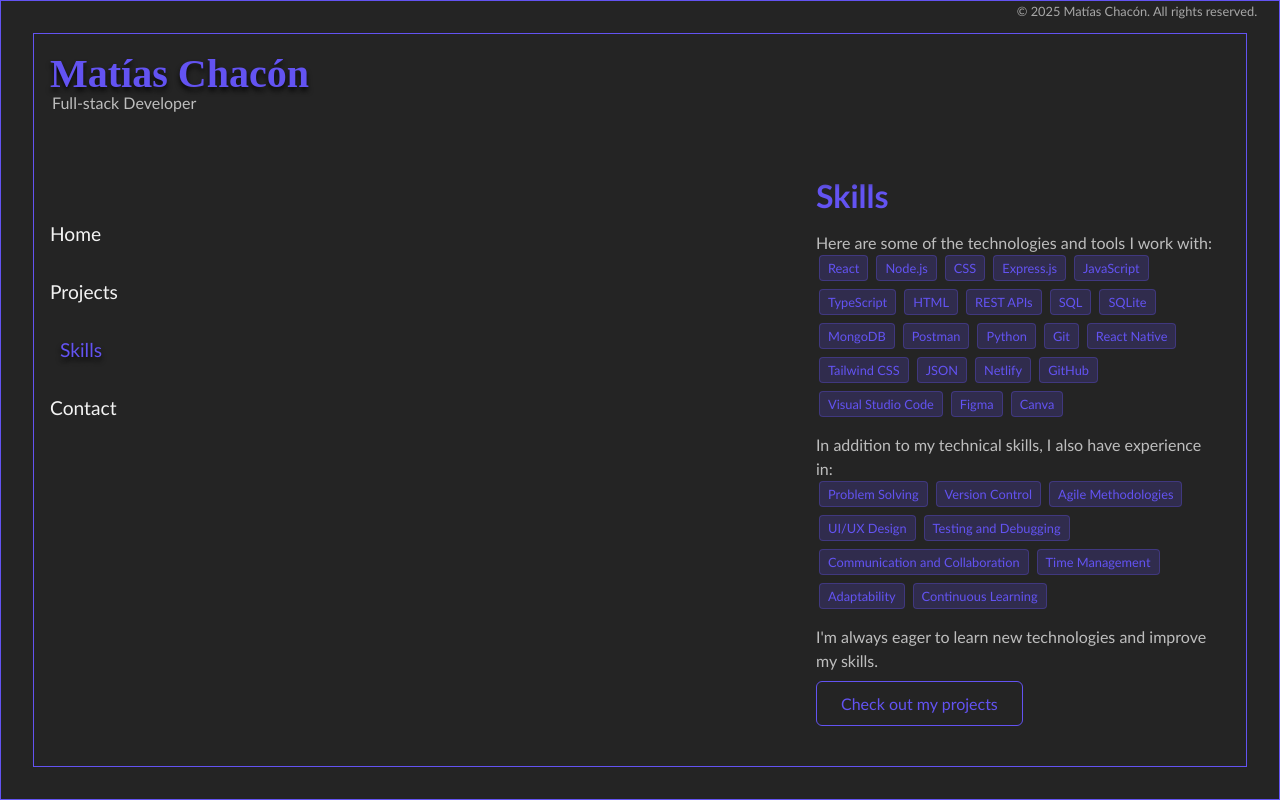
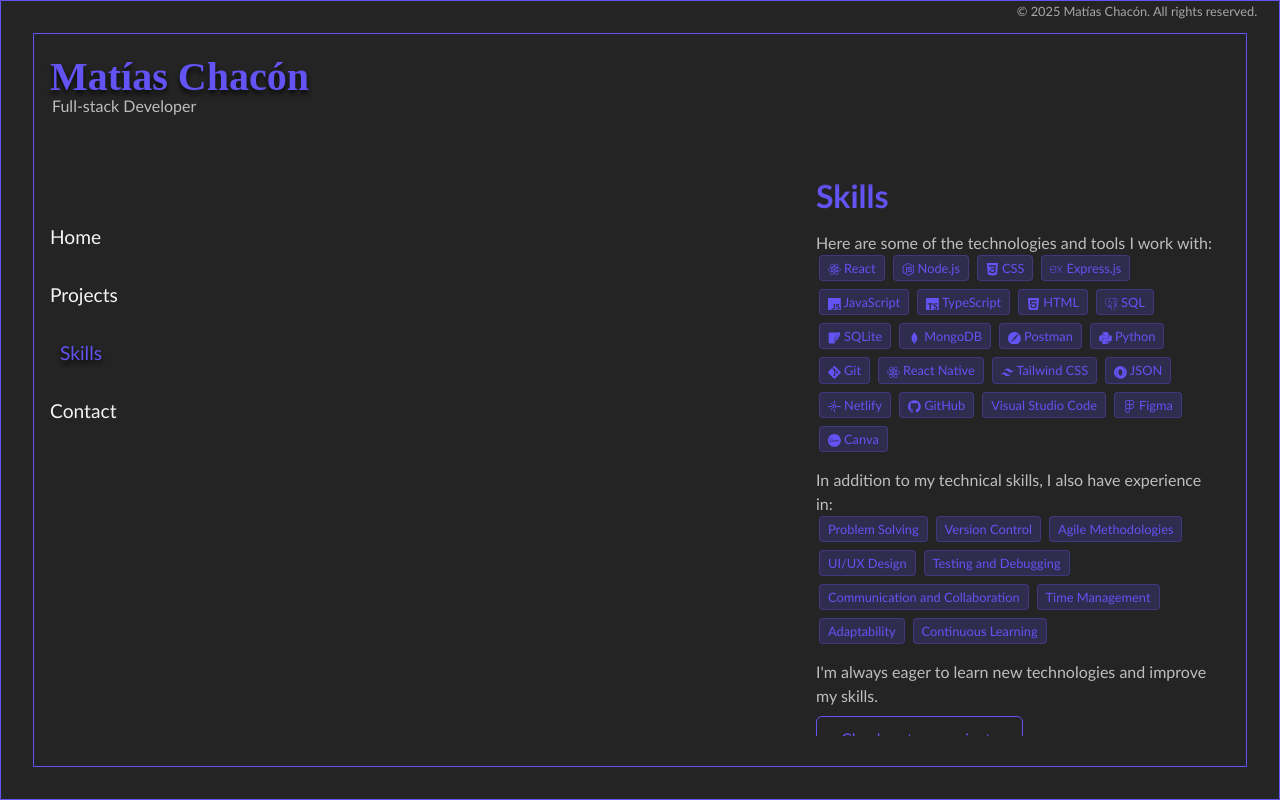
Before and after one commit to Maty910/portfolio, a React (Vite) app: page / in a window 1280 px wide. Both pictures are taken after a click on the link "Skills". Built offline with nearby package versions, Linux system fonts and the light colour scheme; some icons are missing; a web font is replaced by a local one.

Commit message:
feat: icons

```diff
--- a/package.json
+++ b/package.json
@@ -10,8 +10,13 @@
     "preview": "vite preview"
   },
   "dependencies": {
+    "@emotion/react": "^11.14.0",
+    "@emotion/styled": "^11.14.1",
+    "@mui/icons-material": "^7.3.1",
+    "@mui/material": "^7.3.1",
     "react": "^19.1.0",
     "react-dom": "^19.1.0",
+    "react-icons": "^5.5.0",
     "react-scroll": "^1.9.3"
   },
   "devDependencies": {
--- a/src/components/Contact.tsx
+++ b/src/components/Contact.tsx
@@ -1,3 +1,7 @@
+import EmailIcon from '@mui/icons-material/Email'
+import GitHubIcon from '@mui/icons-material/GitHub'
+import LinkedInIcon from '@mui/icons-material/LinkedIn'
+
 export function Contact() {
   return (
     <section className="contact" id="contact">
@@ -5,13 +9,22 @@ export function Contact() {
       <p>If you'd like to get in touch, feel free to reach out!</p>
       <ul>
         <li>
-          <a href="mailto:matychacong@gmail.com">Email</a>
+          <a href="mailto:matychacong@gmail.com">
+            <EmailIcon style={{ marginRight: '8px' }} />
+            Email
+          </a>
         </li>
         <li>
-          <a href="https://github.com/Maty910">GitHub</a>
+          <a href="https://github.com/Maty910">
+            <GitHubIcon style={{ marginRight: '8px' }} />
+            GitHub
+          </a>
         </li>
         <li>
-          <a href="https://www.linkedin.com/in/yourusername">LinkedIn</a>
+          <a href="https://www.linkedin.com/in/yourusername">
+            <LinkedInIcon style={{ marginRight: '8px' }} />
+            LinkedIn
+          </a>
         </li>
       </ul>
     </section>
--- a/src/components/Header.tsx
+++ b/src/components/Header.tsx
@@ -1,4 +1,5 @@
 import { useState } from 'react'
+import CodeIcon from '@mui/icons-material/Code';
 
 export function Header({ activeSection, setActiveSection }) {
   const [isActive, setIsActive] = useState(false)
@@ -13,7 +14,7 @@ export function Header({ activeSection, setActiveSection }) {
 
   return (
     <header className="header">
-      <h1>Matías Chacón</h1>
+      <h1>Matías Chacón <CodeIcon /></h1>
       <p>Full-stack Developer</p>
       <nav>
         <ul>
--- a/src/components/Skills.tsx
+++ b/src/components/Skills.tsx
@@ -1,34 +1,37 @@
+import { SiReact, SiNodedotjs, SiCss3, SiExpress, SiJavascript, SiTypescript, SiHtml5, SiPostgresql, SiSqlite, SiMongodb, SiPostman, SiPython, SiGit, SiTailwindcss, SiJson, SiNetlify, SiGithub, SiFigma, SiCanva } from 'react-icons/si'
+
+
 export function Skills() {
   return (
     <section className="skills" id="skills">
       <h2>Skills</h2>
       <p>Here are some of the technologies and tools I work with:</p>
-      <ul>
-        <li>React</li>
-        <li>Node.js</li>
-        <li>CSS</li>
-        <li>Express.js</li>
-        <li>JavaScript</li>
-        <li>TypeScript</li>
-        <li>HTML</li>
-        <li>REST APIs</li>
-        <li>SQL</li>
-        <li>SQLite</li>
-        <li>MongoDB</li>
-        <li>Postman</li>
-        <li>Python</li>
-        <li>Git</li>
-        <li>React Native</li>
-        <li>Tailwind CSS</li>
-        <li>JSON</li>
-        <li>Netlify</li>
-        <li>GitHub</li>
+      <ul className="tech-skills">
+        <li><SiReact /> React</li>
+        <li><SiNodedotjs /> Node.js</li>
+        <li><SiCss3 /> CSS</li>
+        <li><SiExpress /> Express.js</li>
+        <li><SiJavascript /> JavaScript</li>
+        <li><SiTypescript /> TypeScript</li>
+        <li><SiHtml5 /> HTML</li>
+        <li><SiPostgresql /> SQL</li>
+        <li><SiSqlite /> SQLite</li>
+        <li><SiMongodb /> MongoDB</li>
+        <li><SiPostman /> Postman</li>
+        <li><SiPython /> Python</li>
+        <li><SiGit /> Git</li>
+        <li><SiReact /> React Native</li>
+        <li><SiTailwindcss /> Tailwind CSS</li>
+        <li><SiJson /> JSON</li>
+        <li><SiNetlify /> Netlify</li>
+        <li><SiGithub /> GitHub</li>
         <li>Visual Studio Code</li>
-        <li>Figma</li>
-        <li>Canva</li>
+        <li><SiFigma /> Figma</li>
+        <li><SiCanva /> Canva</li>
       </ul>
-        <p>In addition to my technical skills, I also have experience in:</p>
-      <ul>
+
+      <p>In addition to my technical skills, I also have experience in:</p>
+      <ul className="soft-skills">
         <li>Problem Solving</li>
         <li>Version Control</li>
         <li>Agile Methodologies</li>
@@ -39,8 +42,8 @@ export function Skills() {
         <li>Adaptability</li>
         <li>Continuous Learning</li>
       </ul>
+
       <p>I'm always eager to learn new technologies and improve my skills.</p>
-
       <a href="#projects">Check out my projects</a>
     </section>
   )
--- a/src/index.css
+++ b/src/index.css
@@ -131,6 +131,26 @@ body {
   top: -20px;
   position: relative;
   margin-left: 2px
+}
+
+.header h1 svg {
+  font-size: 2.5rem;
+  transition: transform 0.3s ease;
+  color: var(--primary-color);
+  flex-direction: row;
+  align-items: center;
+  justify-content: center;
+  width: 48px;
+  height: 48px;
+  display: inline-flex;
+  vertical-align: middle;
+  text-shadow: 0 4px 5px var(--bg-color);
+  transition: all 0.3s ease-in-out;
+}
+
+.header h1 svg:hover {
+  transition: all 0.3s ease-in-out;
+  transform: scale(1.2);
 }
 
 .about {
@@ -448,6 +468,27 @@ body {
   transition: margin-left 0.3s ease-in-out;
 }
 
+.contact li svg {
+  font-size: 1.5rem;
+  transition: transform 0.3s ease;
+  color: var(--primary-color);
+  flex-direction: row;
+  align-items: center;
+  justify-content: center;
+  width: 24px;
+  height: 24px;
+  margin-bottom: 8px;
+  display: inline-flex;
+  margin-right: 8px;
+  vertical-align: middle;
+}
+
+.contact li a:hover svg {
+  transform: scale(1.05);
+  transition: transform 0.3s ease;
+
+}
+
 .header a {
   color: var(--text-primary);
   text-decoration: none;
@@ -520,6 +561,16 @@ body {
   transition: transform 0.3s ease-in-out;
 }
 
+.skills svg {
+  transition: transform 0.3s ease;
+  color: var(--primary-color);
+  flex-direction: row;
+  align-items: start;
+  justify-content: center;
+  vertical-align: middle;
+  display: inline-flex;
+}
+
 .skills a {
   color: var(--primary-color);
   text-decoration: none;
```
Also changed, not shown: 1 other file (tests, documents, lock files or other folders).
